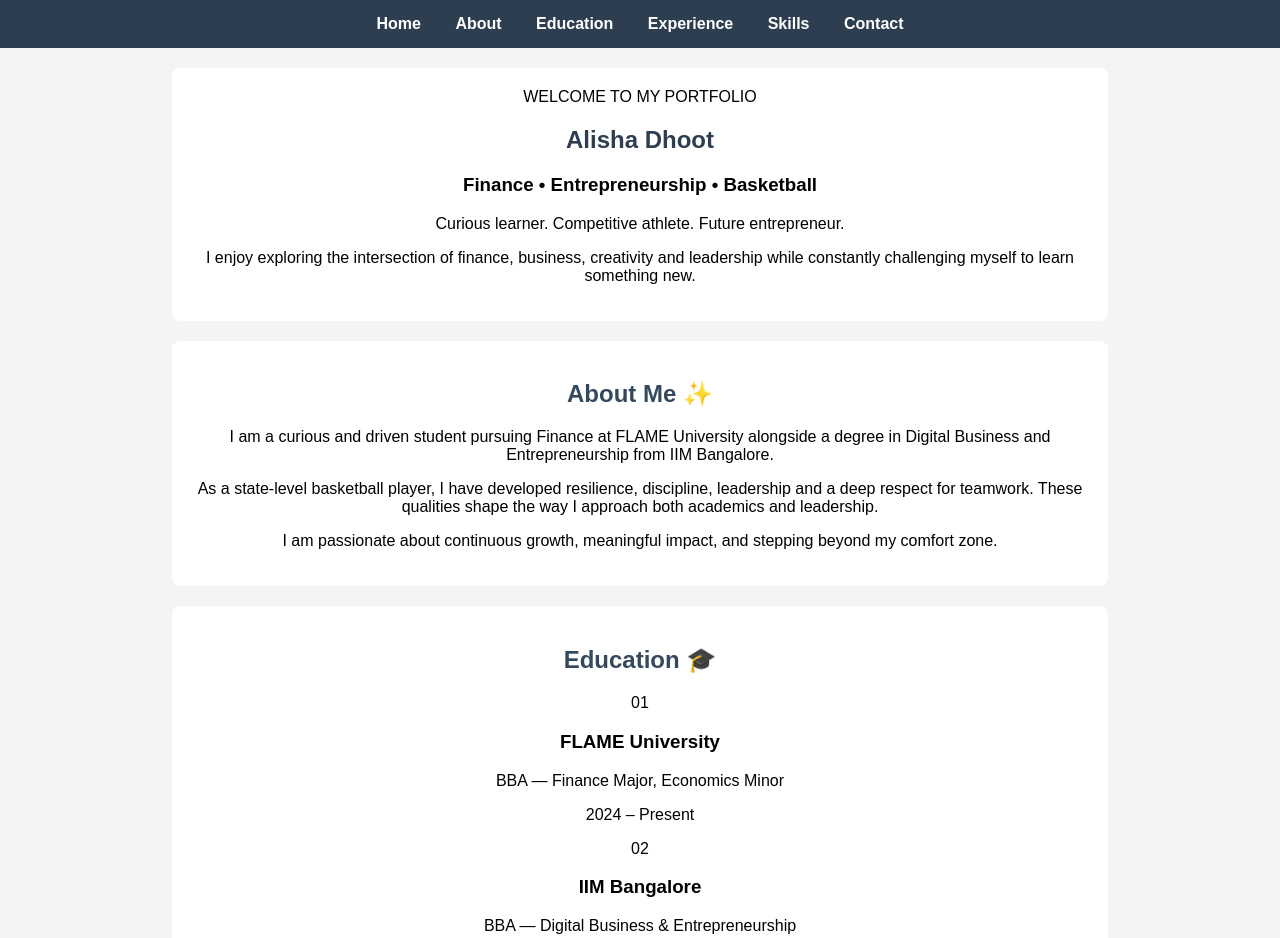
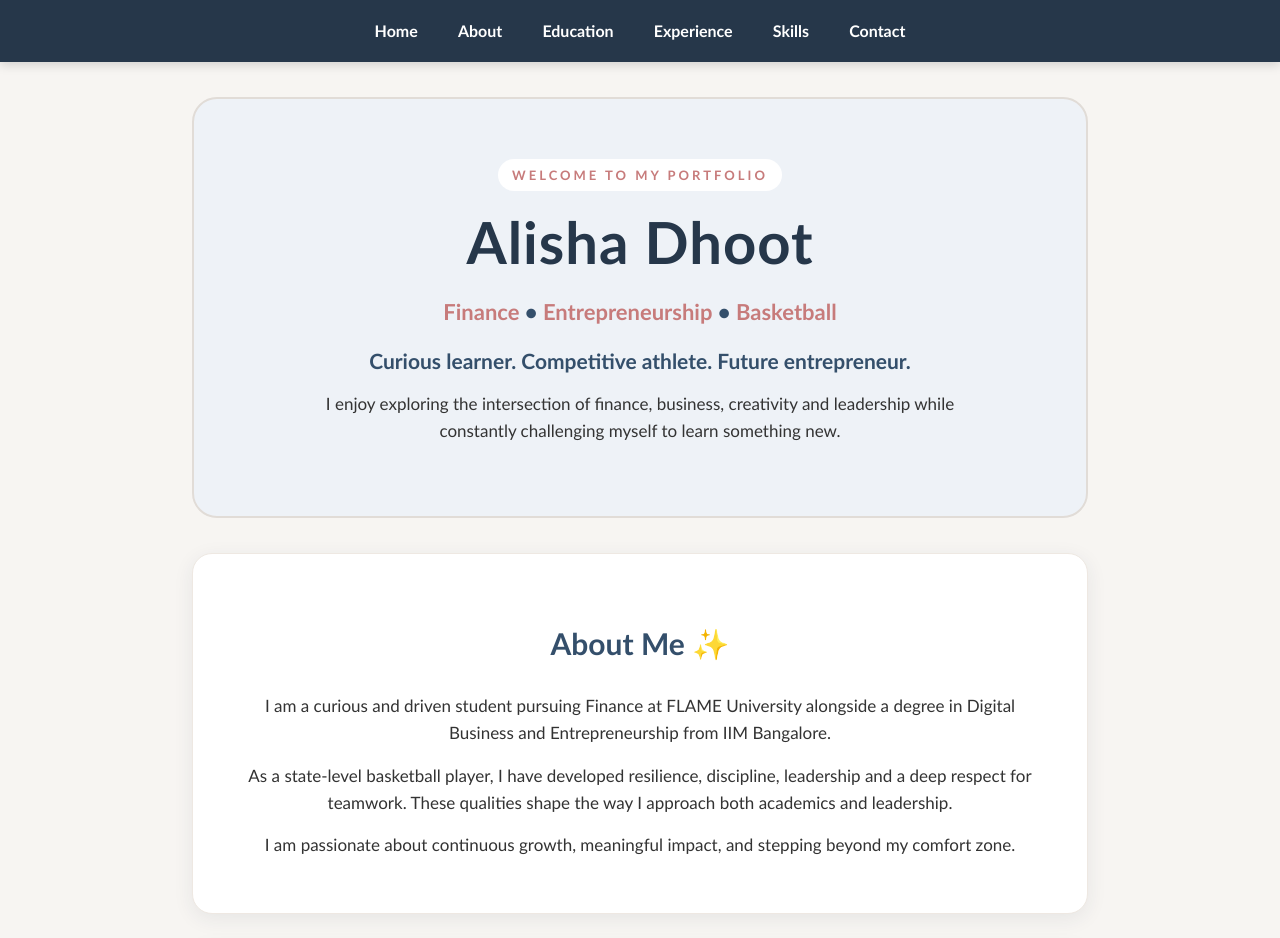
Before and after one commit to ali7dhoot/resume-website, a plain HTML site: page index.html in a window 1280 px wide. Shown: the top 938 px of the page. Drawn offline with Linux system fonts and the light colour scheme.

Commit message:
Update style.css

```diff
--- a/style.css
+++ b/style.css
@@ -1,46 +1,352 @@
-body{
-font-family: Arial, sans-serif;
-background-color:#f4f4f4;
-margin:0;
-padding:0;
-text-align:center;
+/* =========================================
+   ALISHA DHOOT - PERSONAL RESUME WEBSITE
+   ========================================= */
+
+
+/* ===== GENERAL PAGE STYLE ===== */
+
+* {
+    box-sizing: border-box;
 }
 
-nav{
-background-color:#2c3e50;
-padding:15px;
+html {
+    scroll-behavior: smooth;
 }
 
-nav a{
-color:white;
-margin:15px;
-text-decoration:none;
-font-weight:bold;
+body {
+    font-family: "Trebuchet MS", Arial, sans-serif;
+    background-color: #f7f5f2;
+    color: #26374a;
+    margin: 0;
+    padding: 0;
+    text-align: center;
+    line-height: 1.6;
 }
 
-nav a:hover{
-color:#f1c40f;
+
+/* ===== NAVIGATION ===== */
+
+nav {
+    background-color: #26374a;
+    padding: 18px;
+    position: sticky;
+    top: 0;
+    z-index: 1000;
+    box-shadow: 0 3px 10px rgba(0, 0, 0, 0.15);
 }
 
-ul{
-list-style-type: none;
-padding:0;
+nav a {
+    color: white;
+    margin: 0 18px;
+    text-decoration: none;
+    font-weight: bold;
+    font-size: 16px;
+    transition: 0.3s;
 }
 
-h1{
-color:#2c3e50;
+nav a:hover {
+    color: #f3b6a8;
+    text-decoration: underline;
 }
 
-section{
-background:white;
-margin:20px;
-padding:20px;
-border-radius:8px;
-width:70%;
-margin-left:auto;
-margin-right:auto;
+
+/* ===== GENERAL HEADINGS ===== */
+
+h1 {
+    color: #26374a;
+    font-size: 42px;
+    margin: 20px 0;
+    letter-spacing: 1px;
 }
 
-h2{
-color:#34495e;
+h2 {
+    color: #344f6b;
+    font-size: 30px;
+    margin-bottom: 25px;
 }
+
+h3 {
+    margin-bottom: 5px;
+}
+
+
+/* ===== HERO SECTION ===== */
+
+.hero {
+    background-color: #eef2f7;
+    padding: 60px 50px;
+    border-radius: 25px;
+    margin: 35px auto;
+    width: 70%;
+    border: 2px solid #e1dcd7;
+    position: relative;
+}
+
+.hero h1 {
+    font-size: 58px;
+    margin: 5px 0;
+}
+
+.hero h3 {
+    color: #c77b7b;
+    font-size: 22px;
+    margin: 5px 0 15px;
+}
+
+.hero h3 span {
+    color: #344f6b;
+}
+
+.hero p {
+    max-width: 700px;
+    margin: 12px auto;
+}
+
+.welcome {
+    display: inline-block;
+    font-size: 13px;
+    letter-spacing: 3px;
+    font-weight: bold;
+    color: #c77b7b;
+    background-color: white;
+    padding: 6px 14px;
+    border-radius: 20px;
+}
+
+.tagline {
+    font-size: 21px;
+    font-weight: bold;
+    color: #344f6b;
+}
+
+
+/* ===== GENERAL SECTIONS ===== */
+
+section:not(.hero) {
+    background-color: white;
+    margin: 30px auto;
+    padding: 40px;
+    border-radius: 20px;
+    width: 70%;
+    border: 1px solid #eee8e2;
+    box-shadow: 0 5px 20px rgba(38, 55, 74, 0.08);
+}
+
+
+/* ===== ABOUT ===== */
+
+#about p {
+    max-width: 800px;
+    margin: 15px auto;
+}
+
+
+/* ===== EDUCATION ===== */
+
+.education-container {
+    display: flex;
+    flex-wrap: wrap;
+    justify-content: center;
+    gap: 22px;
+}
+
+.education-card {
+    background-color: #fdf7f4;
+    width: 40%;
+    min-width: 230px;
+    padding: 25px;
+    border-radius: 18px;
+    border-left: 5px solid #c77b7b;
+    text-align: left;
+    position: relative;
+    transition: 0.3s;
+}
+
+.education-card:hover {
+    transform: translateY(-7px);
+    box-shadow: 0 10px 22px rgba(38, 55, 74, 0.15);
+}
+
+.education-card h3 {
+    color: #26374a;
+    font-size: 21px;
+}
+
+.education-card p {
+    margin: 5px 0;
+}
+
+.education-card .degree {
+    color: #c77b7b;
+    font-weight: bold;
+}
+
+
+/* ===== EDUCATION CARD NUMBER ===== */
+
+.card-number {
+    position: absolute;
+    top: 15px;
+    right: 18px;
+    color: #c9b8b1;
+    font-size: 14px;
+    font-weight: bold;
+}
+
+
+/* ===== EXPERIENCE ===== */
+
+.experience-container {
+    display: grid;
+    grid-template-columns: 1fr 1fr;
+    gap: 22px;
+}
+
+.experience-card {
+    background-color: #f8f5f1;
+    padding: 28px;
+    border-radius: 18px;
+    text-align: left;
+    border-top: 5px solid #344f6b;
+    transition: 0.3s;
+}
+
+.experience-card:hover {
+    transform: translateY(-7px);
+    box-shadow: 0 10px 22px rgba(38, 55, 74, 0.15);
+}
+
+.experience-icon {
+    font-size: 35px;
+    display: inline-block;
+    margin-bottom: 8px;
+}
+
+.experience-card h3 {
+    color: #26374a;
+    font-size: 20px;
+}
+
+.experience-title {
+    color: #c77b7b;
+    font-weight: bold;
+    font-size: 15px;
+}
+
+
+/* ===== SKILLS ===== */
+
+.skills-container {
+    display: flex;
+    flex-wrap: wrap;
+    justify-content: center;
+    gap: 14px;
+}
+
+.skill {
+    background-color: #eef2f7;
+    color: #344f6b;
+    padding: 11px 20px;
+    border-radius: 25px;
+    font-weight: bold;
+    display: inline-block;
+    transition: 0.3s;
+}
+
+.skill:hover {
+    background-color: #26374a;
+    color: white;
+    transform: scale(1.08);
+}
+
+
+/* ===== TEXT ===== */
+
+p {
+    font-size: 17px;
+    color: #333333;
+}
+
+
+/* ===== CONTACT ===== */
+
+#contact {
+    background-color: #fdf7f4;
+}
+
+#contact p {
+    font-weight: bold;
+}
+
+#contact a {
+    color: #c77b7b;
+    text-decoration: none;
+}
+
+#contact a:hover {
+    text-decoration: underline;
+}
+
+
+/* ===== FOOTER ===== */
+
+footer {
+    background-color: #26374a;
+    color: white;
+    padding: 25px;
+    margin-top: 50px;
+}
+
+footer p {
+    color: white;
+    margin: 5px;
+    font-size: 14px;
+}
+
+
+/* ===== FIRST CARD SPECIAL STYLING ===== */
+
+.education-card:first-child {
+    border-left-color: #344f6b;
+}
+
+
+/* ===== MOBILE / RESPONSIVE DESIGN ===== */
+
+@media (max-width: 700px) {
+
+    nav {
+        padding: 14px 5px;
+    }
+
+    nav a {
+        margin: 0 5px;
+        font-size: 12px;
+    }
+
+    .hero,
+    section:not(.hero) {
+        width: 88%;
+        padding: 25px;
+    }
+
+    .hero h1 {
+        font-size: 40px;
+    }
+
+    .hero h3 {
+        font-size: 18px;
+    }
+
+    .education-card {
+        width: 90%;
+    }
+
+    .experience-container {
+        grid-template-columns: 1fr;
+    }
+
+    .skill {
+        font-size: 14px;
+    }
+}
```
